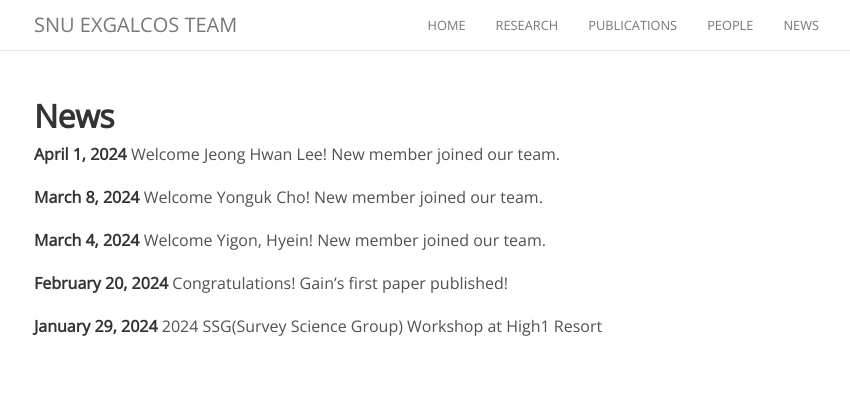
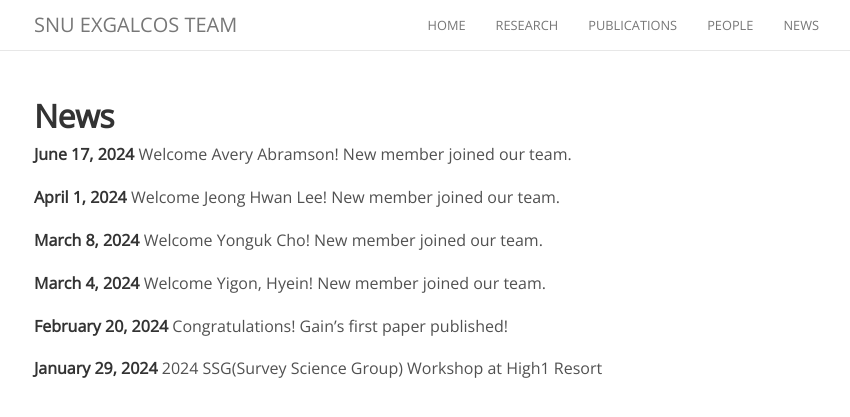
Before and after one commit to exgalcos/exgalcos.github.io, a Jekyll site: the page built from news.md, in a window 1280 px wide. Shown: the top 417 px of the page, without its empty margins (221-1071 px from the left). Built offline with Jekyll 4.4.1, drawn with Linux system fonts in a browser that asks for light colours; nearby versions of some CDN libraries; comment, search, counter and statistics services are not loaded.

Commit message:
Update news.md

```diff
--- a/news.md
+++ b/news.md
@@ -4,6 +4,9 @@ permalink: /news/
 ---
 
 ## **News**
+
+**June 17, 2024**
+Welcome Avery Abramson! New member joined our team.
 
 **April 1, 2024**
 Welcome Jeong Hwan Lee! New member joined our team.
```
